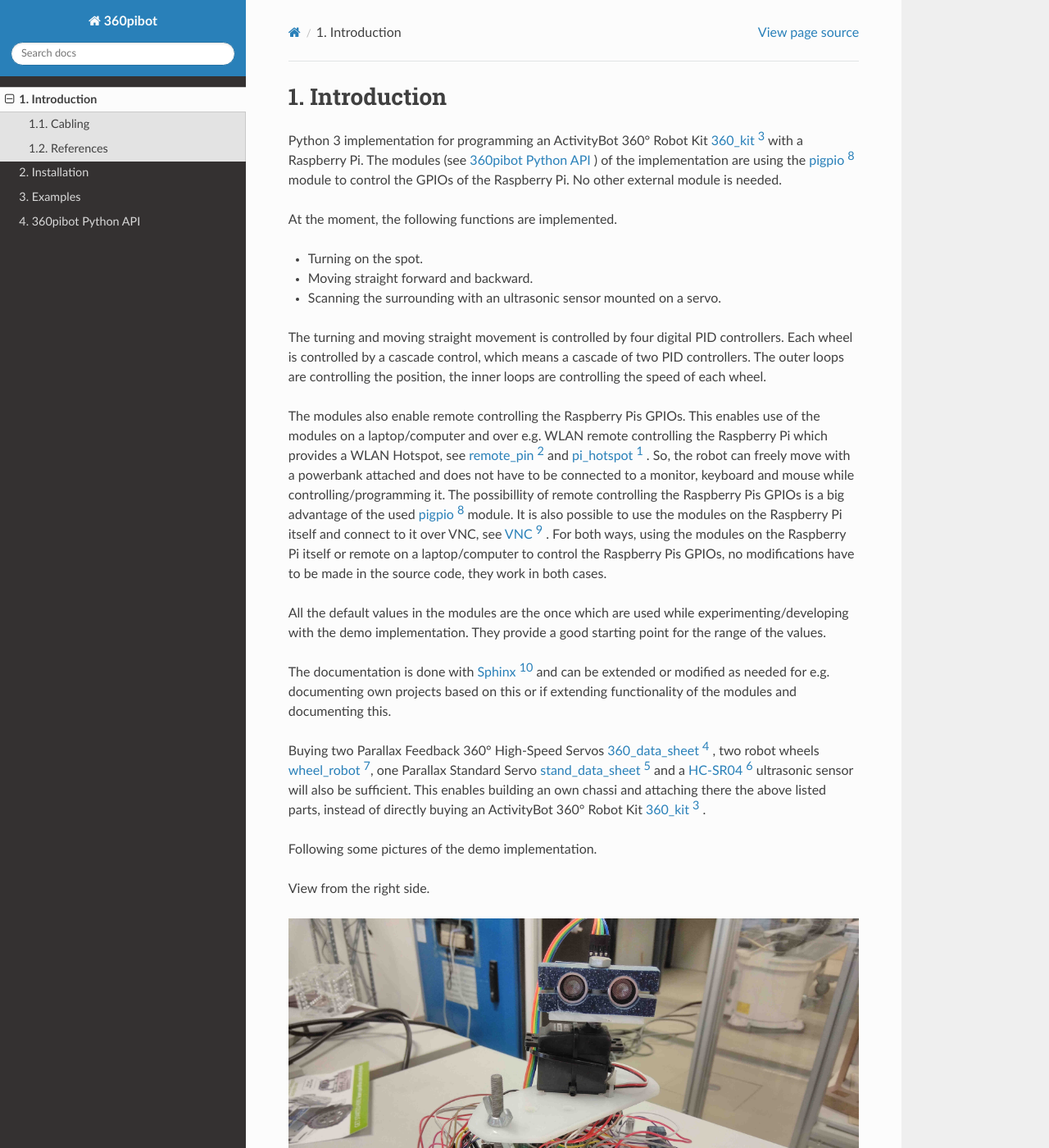
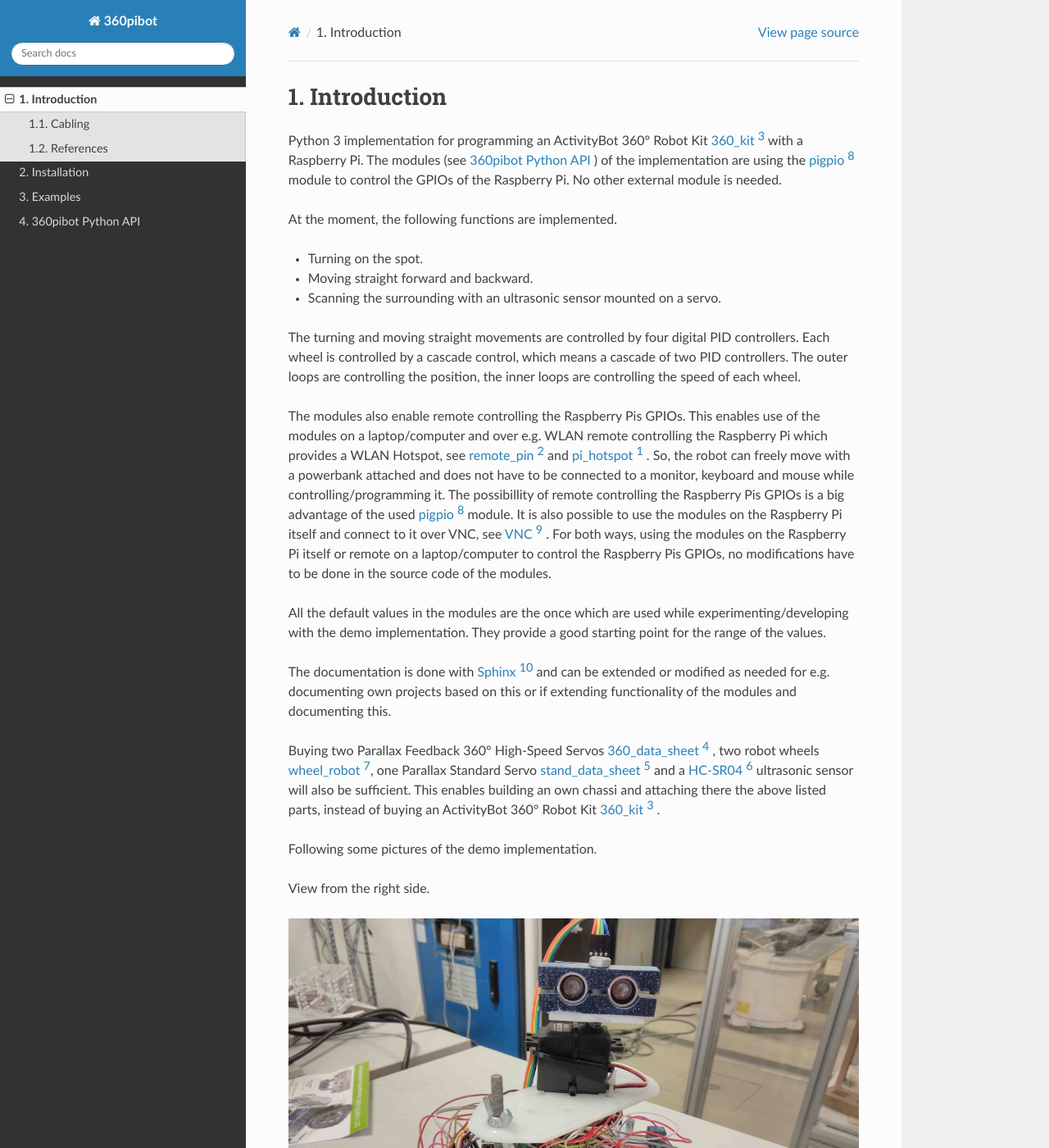
Before and after one commit to choeffer/360pibot, a Sphinx documentation site: the page built from docs/intro.rst, in a window 1280 px wide and 1400 px high. Shown: the whole window at 82% size. Built offline with Sphinx 7.4.7 and the Read the Docs theme 2.0.0, drawn with Linux system fonts in a browser that asks for light colours.

```diff
--- a/docs/install.rst
+++ b/docs/install.rst
@@ -10,7 +10,7 @@ The following steps to set up a working environment are applicable for both,
 the Raspberry Pi or a laptop/computer.
 Remember, the modules can be used on a laptop/computer for remote controlling
 the Raspberry Pis GPIOs or on the Raspberry Pi itself, without any modifications
-to be made in the source code.
+in the source code of the modules.
 
 Getting files
 ^^^^^^^^^^^^^
--- a/docs/intro.rst
+++ b/docs/intro.rst
@@ -13,7 +13,7 @@ At the moment, the following functions are implemented.
 * Moving straight forward and backward.
 * Scanning the surrounding with an ultrasonic sensor mounted on a servo.
 
-The turning and moving straight movement is controlled by four digital PID
+The turning and moving straight movements are controlled by four digital PID
 controllers. Each wheel is controlled by a cascade control, which means
 a cascade of two PID controllers. The outer loops are controlling the position,
 the inner loops are controlling the speed of each wheel.
@@ -26,8 +26,7 @@ and mouse while controlling/programming it. The possibillity of remote controlli
 the Raspberry Pis GPIOs is a big advantage of the used pigpio_ module. It is also possible to
 use the modules on the Raspberry Pi itself and connect to it over VNC, see VNC_ . For both ways,
 using the modules on the Raspberry Pi itself or remote on a laptop/computer to control
-the Raspberry Pis GPIOs, no modifications have to be made in the source code, they
-work in both cases.
+the Raspberry Pis GPIOs, no modifications have to be done in the source code of the modules.
 
 All the default values in the modules are the once which are used while
 experimenting/developing with the demo implementation. They provide a good starting
@@ -40,7 +39,7 @@ and documenting this.
 Buying two Parallax Feedback 360° High-Speed Servos `360_data_sheet`_ , two robot wheels
 `wheel_robot`_, one Parallax Standard Servo `stand_data_sheet`_ and a `HC-SR04`_
 ultrasonic sensor will also be sufficient. This enables building an own chassi
-and attaching there the above listed parts, instead of directly buying an ActivityBot
+and attaching there the above listed parts, instead of buying an ActivityBot
 360° Robot Kit 360_kit_ .
 
 Following some pictures of the demo implementation.
```
Also changed, not shown: README.rst (+29 -6 lines).
